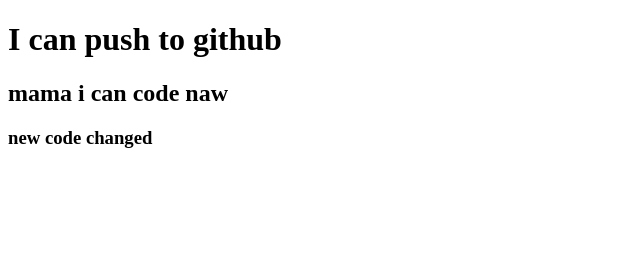
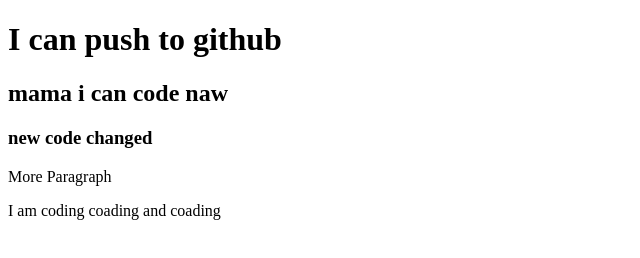
Before and after one commit to sumieaakter/My-SecondTime-First-Repo, a plain HTML site: page index.html in a window 1280 px wide. Shown: the whole page, without its empty margins (0-640 px from the left). Drawn offline with Linux system fonts and the light colour scheme.

```diff
--- a/index.html
+++ b/index.html
@@ -10,6 +10,8 @@
     <h1>I can push to github</h1>
     <h2>mama i can code naw</h2>
     <h3>new code changed </h3>
+    <p>More Paragraph</p>
+    <p>I am coding coading and coading</p>
 
 </body>
 </html>
```
Also changed, not shown: style.css (added).
